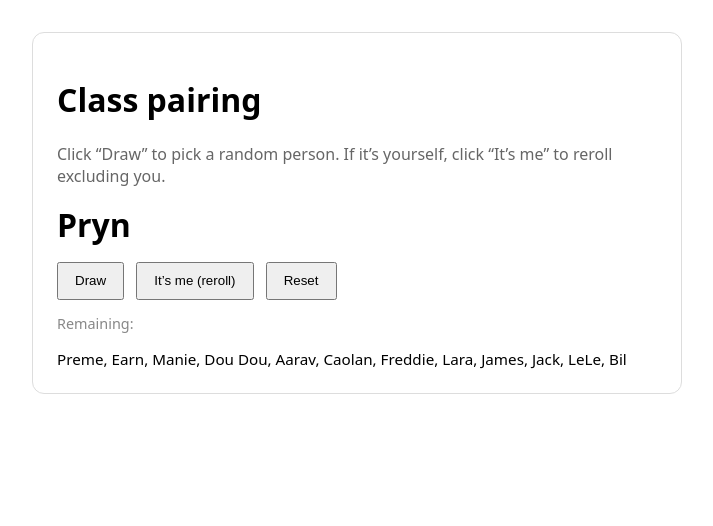
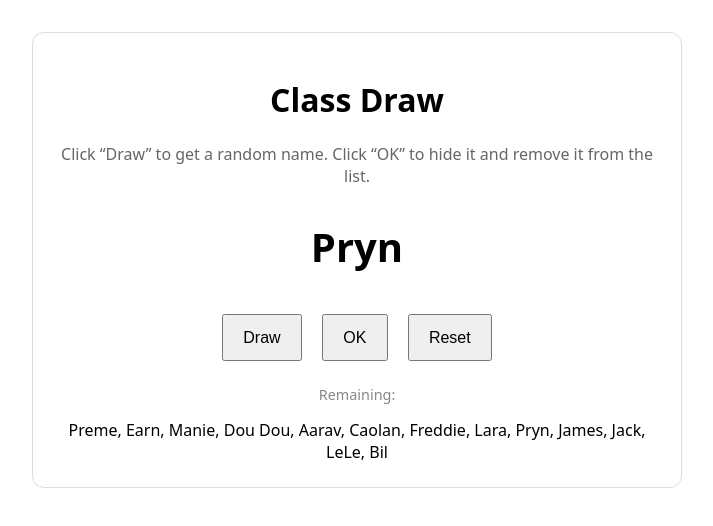
Before and after one commit to dewayofdedodo/class-pairs, a plain HTML site: page index.html in a window 1280 px wide. Both pictures are taken after a click on the button "Draw". Shown: the whole page, without its empty margins (283-996 px from the left). Drawn offline with Linux system fonts and the light colour scheme.

Commit message:
Update index.html

```diff
--- a/index.html
+++ b/index.html
@@ -2,33 +2,32 @@
 <html lang="en">
 <head>
   <meta charset="UTF-8" />
-  <title>Class Pairing</title>
+  <title>Class Draw</title>
   <meta name="viewport" content="width=device-width, initial-scale=1" />
   <style>
     body { font-family: system-ui, Segoe UI, sans-serif; margin: 2rem; }
-    .card { max-width: 600px; margin: auto; padding: 1.5rem; border: 1px solid #ddd; border-radius: 12px; }
-    .name { font-size: 2rem; font-weight: 600; margin: 1rem 0; }
-    .secondary { color: #666; margin-top: 0.25rem; }
-    button { padding: 0.6rem 1rem; margin-right: 0.5rem; }
-    .muted { color: #888; font-size: 0.9rem; }
-    .list { margin-top: 1rem; font-size: 0.95rem; }
+    .card { max-width: 600px; margin: auto; padding: 1.5rem; border: 1px solid #ddd; border-radius: 12px; text-align: center; }
+    .name { font-size: 2.5rem; font-weight: 700; margin: 2rem 0; }
+    .secondary { color: #666; margin-bottom: 1rem; }
+    button { padding: 0.8rem 1.2rem; margin: 0.5rem; font-size: 1rem; }
+    .muted { color: #888; font-size: 0.9rem; margin-top: 1rem; }
   </style>
 </head>
 <body>
   <div class="card">
-    <h1>Class pairing</h1>
-    <p class="secondary">Click “Draw” to pick a random person. If it’s yourself, click “It’s me” to reroll excluding you.</p>
+    <h1>Class Draw</h1>
+    <p class="secondary">Click “Draw” to get a random name. Click “OK” to hide it and remove it from the list.</p>
 
     <div id="current" class="name">—</div>
 
     <div>
       <button id="btn-draw">Draw</button>
-      <button id="btn-itsme" disabled>It’s me (reroll)</button>
+      <button id="btn-ok" disabled>OK</button>
       <button id="btn-reset">Reset</button>
     </div>
 
     <p class="muted">Remaining:</p>
-    <div id="remaining" class="list">—</div>
+    <div id="remaining">—</div>
   </div>
 
   <script>
@@ -39,19 +38,36 @@
     function render() {
       document.getElementById("remaining").innerText = namelist.join(", ") || "No one left.";
       document.getElementById("current").innerText = current || "—";
-      document.getElementById("btn-itsme").disabled = !current || namelist.length === 0;
+      document.getElementById("btn-ok").disabled = !current;
     }
 
-    function draw(exclude=null) {
-      let candidates = namelist.filter(n => n !== exclude);
-      if (!candidates.length) { current = null; return; }
-      current = candidates[Math.floor(Math.random()*candidates.length)];
-      namelist = namelist.filter(n => n !== current);
+    function draw() {
+      if (!namelist.length) {
+        current = null;
+        return;
+      }
+      const index = Math.floor(Math.random() * namelist.length);
+      current = namelist[index];
     }
 
-    document.getElementById("btn-draw").onclick = () => { draw(); render(); };
-    document.getElementById("btn-itsme").onclick = () => { draw(current); render(); };
-    document.getElementById("btn-reset").onclick = () => { namelist = [...ORIGINAL]; current=null; render(); };
+    document.getElementById("btn-draw").onclick = () => {
+      draw();
+      render();
+    };
+
+    document.getElementById("btn-ok").onclick = () => {
+      if (current) {
+        namelist = namelist.filter(n => n !== current);
+        current = null;
+        render();
+      }
+    };
+
+    document.getElementById("btn-reset").onclick = () => {
+      namelist = [...ORIGINAL];
+      current = null;
+      render();
+    };
 
     render();
   </script>
```
